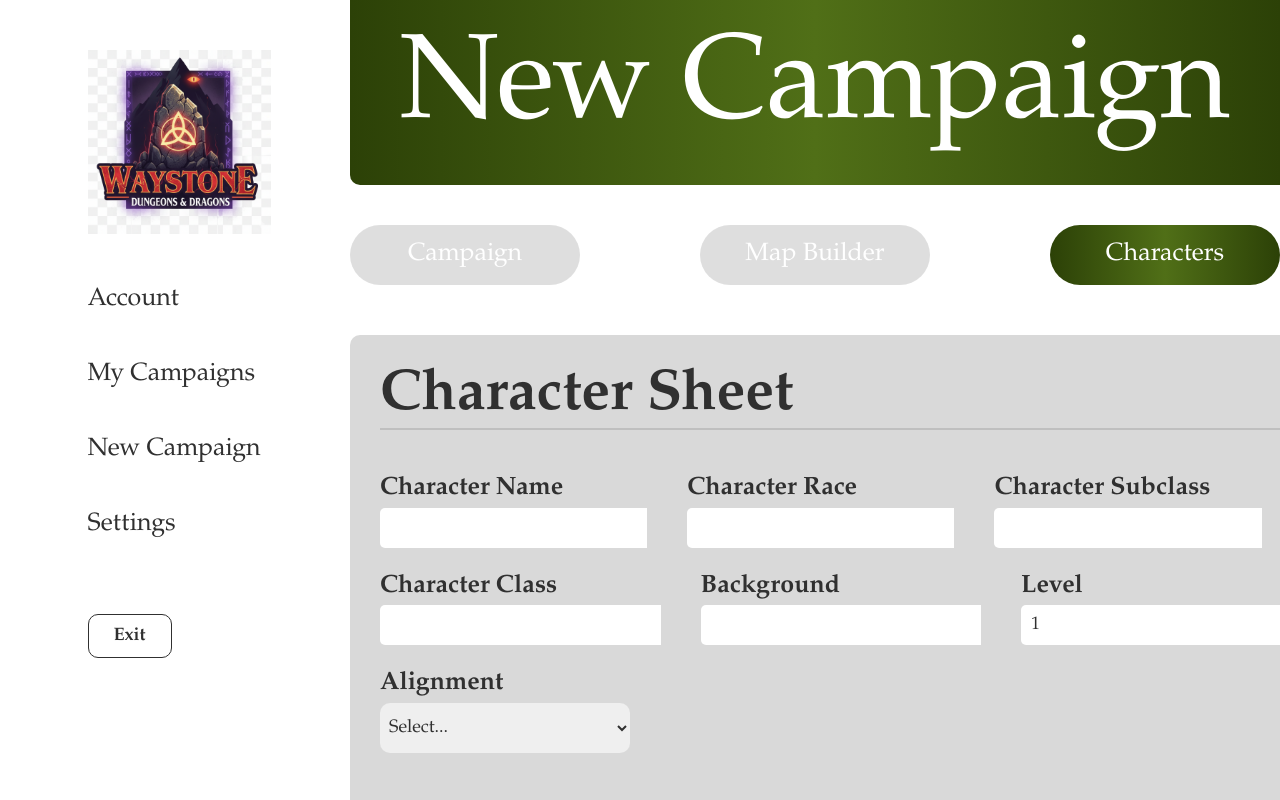
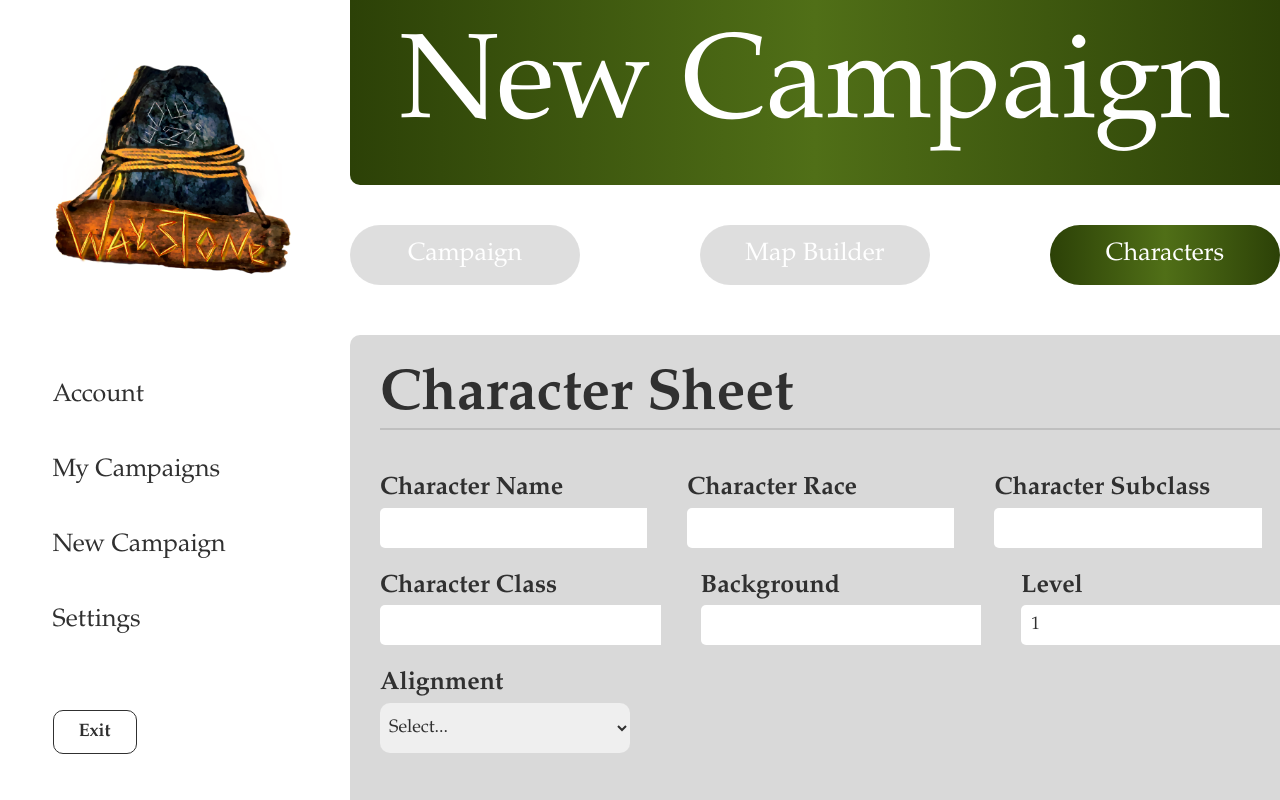
Before and after one commit to WouterOnGithub/Waystone, a React (Vite) app in the folder waystoneProject/: page /user/1/Add_Character in a window 1280 px wide. Shown: the top 800 px of the page. Built offline with nearby package versions, Linux system fonts and the light colour scheme; no server answers.

Commit message:
CSS overhaul

```diff
--- a/waystoneProject/src/components/UI/UI css/Sidebar.css
+++ b/waystoneProject/src/components/UI/UI css/Sidebar.css
@@ -2,8 +2,6 @@
 {
     background: var(--background-colour);
     width: 350px;
-    height: 100%;
-    padding-top: 50px;
     z-index: 1;
     position: fixed;
     overflow-x: hidden;
@@ -11,7 +9,7 @@
 
 .navigation nav /* Navigation Side-bar */
 {
-    margin-left: 25%;
+    margin-left: 15%;
 }
 
 nav a /* Navigation Side-bar links */
@@ -29,7 +27,9 @@ nav a:hover /* Navigation Side-bar links */
 
 #Waystone_Logo-sidebar
 {
-    width: 70%;
+    width: 80%;
+    margin-top: 60px;
+    margin-bottom: 50px;
 }
 
 #button-green-sidebar /* The Exit button in the sidebar */
--- a/waystoneProject/src/pages/Account_Page.jsx
+++ b/waystoneProject/src/pages/Account_Page.jsx
@@ -54,7 +54,7 @@ function Account_Page()
 
           <section id="account-box" className="account-profile">
             {/* The profile image */}
-            <div><img src={getAvatarUrl()} alt="Account profile" id="account-profile-image" onError={handleAvatarError}/></div>
+            <div><img src={getAvatarUrl()} alt="Account profile" id="account-profile-image"/></div>
 
             {/* The profile details*/}
             <div className="account-details">
--- a/waystoneProject/src/pages/Add_Character.jsx
+++ b/waystoneProject/src/pages/Add_Character.jsx
@@ -404,6 +404,7 @@
                 </div>
               </div>
 
+              {/* NEEDS TO STILL BE FIXED, I'LL DO IT SOON ! -H */}
               <div id="input-box-white">
                 <b>Saving Throw Proficiencies</b><br />
                 {['strength','dexterity','constitution','intelligence','wisdom','charisma'].map((ability) => (
--- a/waystoneProject/src/pages/New_Campaign_Page_CHARACTERS.jsx
+++ b/waystoneProject/src/pages/New_Campaign_Page_CHARACTERS.jsx
@@ -101,7 +101,7 @@ function New_Campaign_Page_CHARACTERS()
 
             {/* The characters */}
             <div className="character-section">
-              <b>Players</b>
+              <b>Players</b><br />
               {players.map((player, index) => (
 
                 /* The player bar */
```
Also changed, not shown: waystoneProject/src/assets/Waystone_logo.png.
